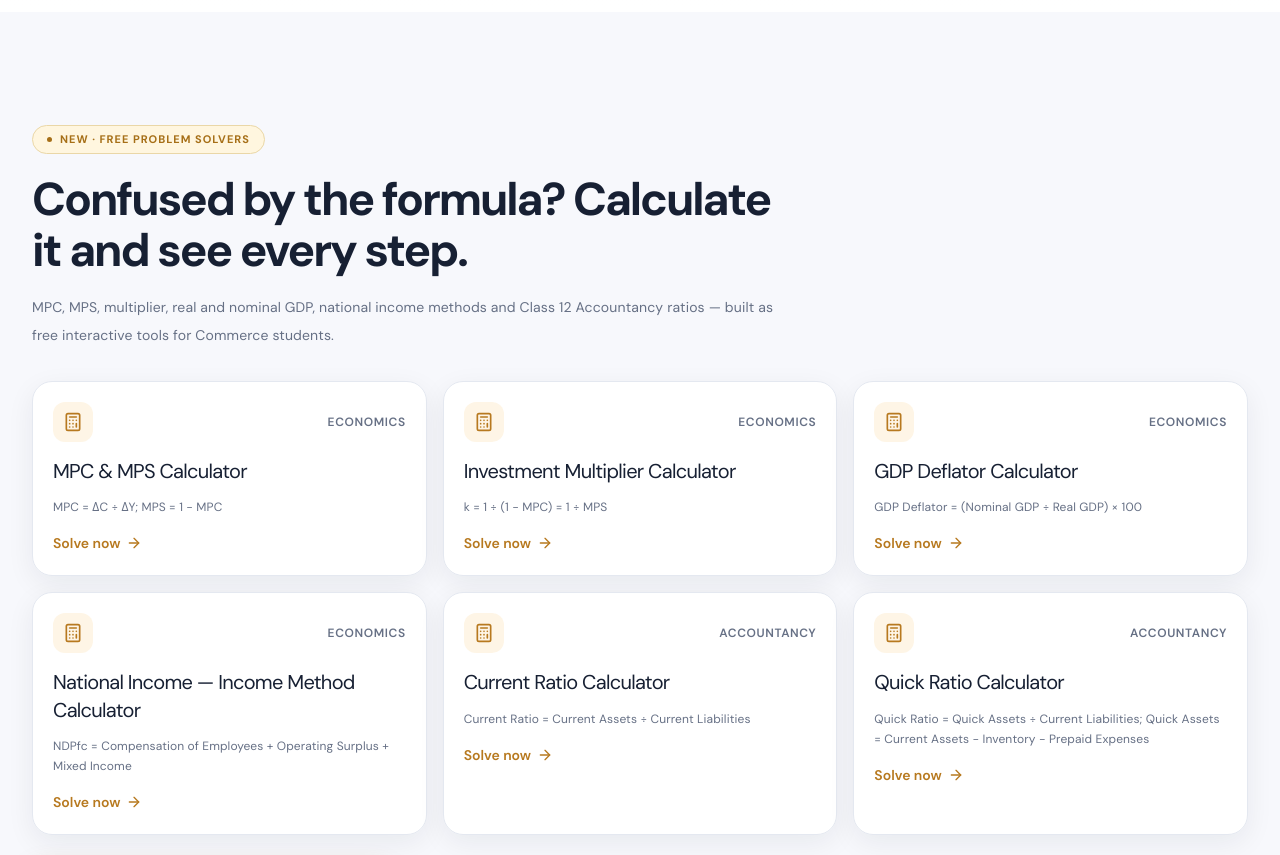
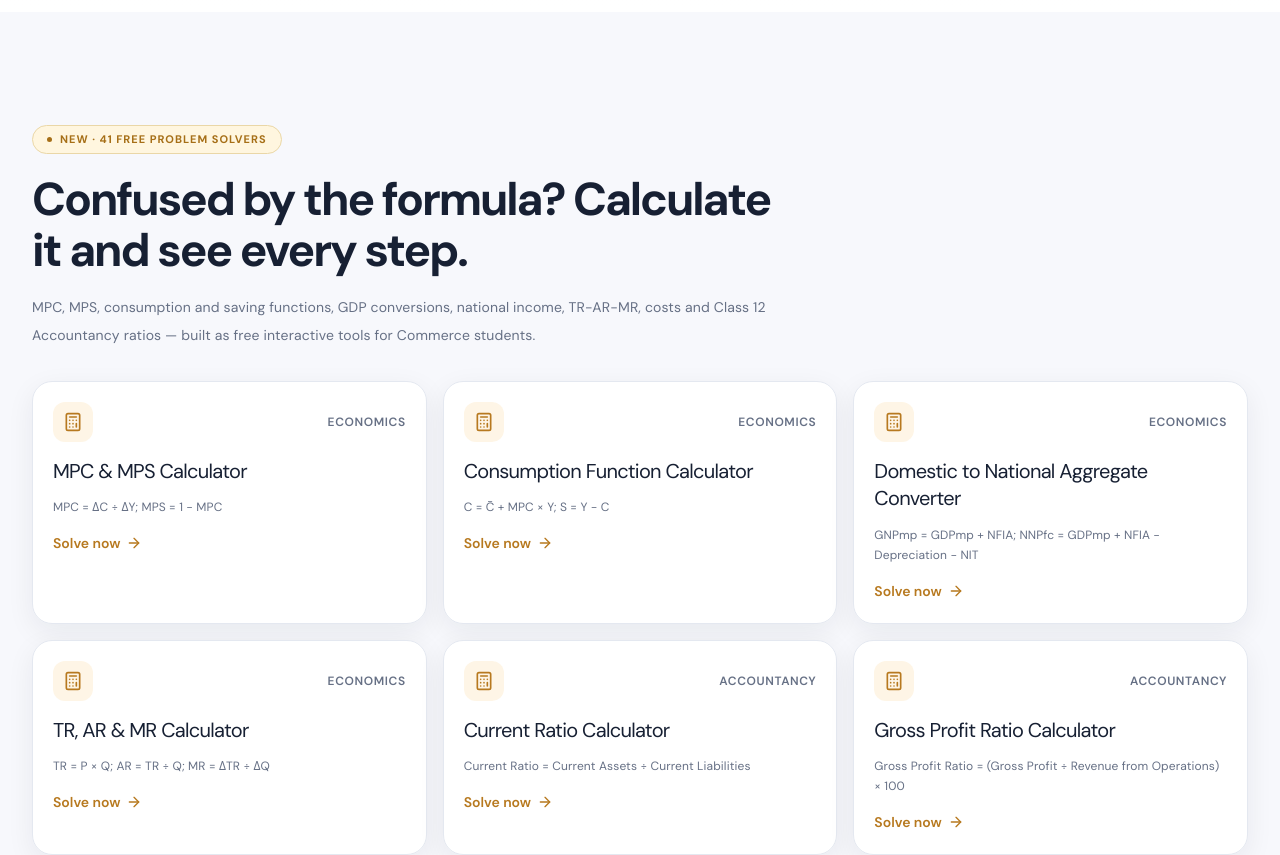
Before and after one commit to infosmitsircommerce-eng/smit-sir-commerce, a React (Vite) app: page / in a window 1280 px wide. Shown: the part 1840-2695 px from the top of the page. Built offline with nearby package versions, Linux system fonts and the light colour scheme; no server answers; a web font is replaced by a local one.

Commit message:
Feature Phase 2 Commerce calculators on homepage

```diff
--- a/src/components/home/CommerceToolsPreview.jsx
+++ b/src/components/home/CommerceToolsPreview.jsx
@@ -1,14 +1,14 @@
 import { Link } from 'react-router-dom';
 import { Calculator, ArrowRight, TrendingUp } from 'lucide-react';
-import { commerceTools } from '../../data/commerceTools';
+import { commerceTools } from '../../data/allCommerceTools';
 
 const featuredSlugs = [
   'mpc-mps-calculator',
-  'investment-multiplier-calculator',
-  'gdp-deflator-calculator',
-  'national-income-income-method-calculator',
+  'consumption-function-calculator',
+  'domestic-national-aggregate-converter',
+  'tr-ar-mr-calculator',
   'current-ratio-calculator',
-  'quick-ratio-calculator',
+  'gross-profit-ratio-calculator',
 ];
 
 export default function CommerceToolsPreview() {
@@ -17,9 +17,9 @@ export default function CommerceToolsPreview() {
     <section className="section-padding" style={{ background: 'var(--bg-ivory)' }} aria-labelledby="commerce-calculators-home">
       <div className="page-container">
         <div className="max-w-3xl mb-8">
-          <span className="eyebrow">New · Free problem solvers</span>
+          <span className="eyebrow">New · 41 free problem solvers</span>
           <h2 id="commerce-calculators-home" className="headline mt-5">Confused by the formula? Calculate it and see every step.</h2>
-          <p className="mt-4 text-sm leading-7" style={{ color: 'var(--muted)' }}>MPC, MPS, multiplier, real and nominal GDP, national income methods and Class 12 Accountancy ratios — built as free interactive tools for Commerce students.</p>
+          <p className="mt-4 text-sm leading-7" style={{ color: 'var(--muted)' }}>MPC, MPS, consumption and saving functions, GDP conversions, national income, TR-AR-MR, costs and Class 12 Accountancy ratios — built as free interactive tools for Commerce students.</p>
         </div>
 
         <div className="grid sm:grid-cols-2 lg:grid-cols-3 gap-4">
@@ -37,7 +37,7 @@ export default function CommerceToolsPreview() {
         </div>
 
         <div className="mt-6 flex flex-wrap gap-3">
-          <Link to="/tools" className="btn-primary inline-flex items-center gap-2"><TrendingUp className="w-4 h-4" /> Open all free Commerce calculators</Link>
+          <Link to="/tools" className="btn-primary inline-flex items-center gap-2"><TrendingUp className="w-4 h-4" /> Open all 41 free Commerce calculators</Link>
           <Link to="/cbse-notes" className="btn-outline-ink">Free CBSE notes</Link>
         </div>
       </div>
```
